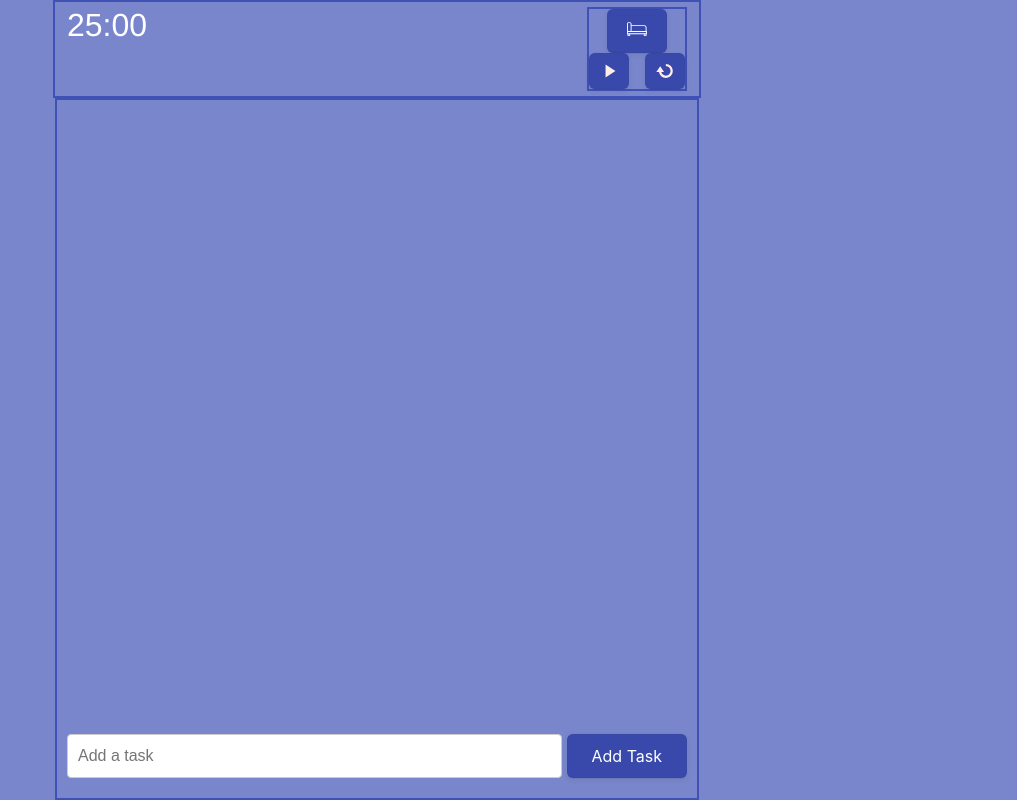
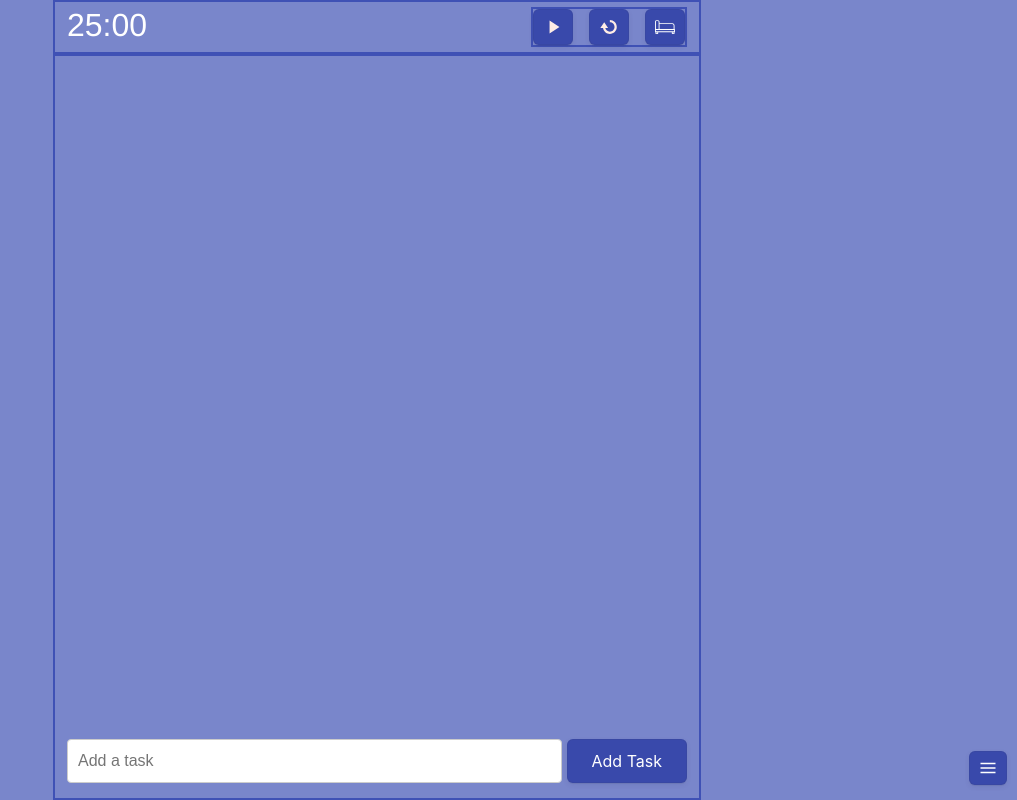
Before and after one commit to gccornejo441/Diamond-Focus, a React (Create React App) app: page / in a window 1280 px wide. Shown: the whole page, without its empty margins (263-1280 px from the left). Built offline with nearby package versions, Linux system fonts and the light colour scheme.

Commit message:
feature: moving items around

```diff
--- a/src/App.tsx
+++ b/src/App.tsx
@@ -5,6 +5,7 @@ import PopupSetting from './components/theme/PopupSetting';
 import styles from './components/ButtonPanel.module.css';
 import TaskPanel from './components/TaskPanel';
 import SettingPanel from './components/theme/SettingPanel';
+import settingStyles from './components/theme/Setting.module.css';
 
 interface ButtonProps {
   onclick: () => void;
@@ -12,7 +13,7 @@ interface ButtonProps {
 
 const MenuButton = ({ onclick }: ButtonProps) => {
   return (
-    <button onClick={onclick} className={styles.buttonMenu}>
+    <button onClick={onclick} className={settingStyles.buttonMenu}>
       <svg xmlns="http://www.w3.org/2000/svg" width="18px" height="18px" viewBox="0 0 24 24" className={styles.icon}>
         <path fill="currentColor" d="M 2 5 L 2 7 L 22 7 L 22 5 L 2 5 z M 2 11 L 2 13 L 22 13 L 22 11 L 2 11 z M 2 17 L 2 19 L 22 19 L 22 17 L 2 17 z" />
       </svg>
@@ -31,17 +32,16 @@ function App() {
 
   return (
     <div className="App">
-      {/* <div className={styles.settingButtonPanel}>
-        <MenuButton onclick={handleClick} />
-      </div>
       <PopupSetting
         isOpen={isModalOpen}
         onClose={() => setModalOpen(false)}>
-          <SettingPanel />
-      </PopupSetting> */}
-        <Timer />
-        <TaskPanel />
-
+        <SettingPanel />
+      </PopupSetting>
+      <Timer />
+      <TaskPanel />
+      <div className={settingStyles.settingButtonPanel}>
+        <MenuButton onclick={handleClick} />
+      </div>
     </div>
   );
 }
--- a/src/components/ButtonPanel.module.css
+++ b/src/components/ButtonPanel.module.css
@@ -3,7 +3,6 @@
     justify-content: center;
     align-items: center;
     gap: 1rem;
-    /* border: #ffa900 dashed 4px; */
 }
 
 .buttonPanel a {
@@ -60,12 +59,6 @@
     fill: currentColor;
 }
 
-.settingButtonPanel {
-    display: flex;
-    justify-content: right;
-    padding: 8px 16px;
-}
-
 .svgStyle {
     width: '20px';
     height: '20px';
--- a/src/components/ButtonPanel.tsx
+++ b/src/components/ButtonPanel.tsx
@@ -5,6 +5,7 @@ import { ReactComponent as ResetButton } from './assets/resetButton.svg';
 
 import { Tooltip } from 'react-tooltip';
 import styles from './ButtonPanel.module.css';
+import OptionsPanel from './OptionsPanel';
 
 const svgStyle = {
     width: '20px',
@@ -17,9 +18,12 @@ interface ButtonPanelProps {
     setIsPaused: React.Dispatch<React.SetStateAction<boolean>>;
     setIsReset: React.Dispatch<React.SetStateAction<boolean>>;
     isActive: boolean;
+    setIsTimerOrBreak: React.Dispatch<React.SetStateAction<boolean>>;
+    isTimerOrBreak: boolean;
 }
 
-const ButtonPanel: React.FC<ButtonPanelProps> = ({ setIsReset, setIsActive, setIsPaused, isActive }) => {
+const ButtonPanel: React.FC<ButtonPanelProps> = ({
+    setIsReset, setIsActive, setIsPaused, isActive, setIsTimerOrBreak, isTimerOrBreak }) => {
     const togglePlayPause = () => {
         setIsActive(!isActive);
         setIsPaused(isActive);
@@ -43,6 +47,11 @@ const ButtonPanel: React.FC<ButtonPanelProps> = ({ setIsReset, setIsActive, setI
             <button onClick={reset} className={styles.controlButton}>
                 <ResetButton style={svgStyle} aria-label="Reset" />
             </button>
+            <OptionsPanel
+                setIsReset={setIsReset}
+                setIsTimerOrBreak={setIsTimerOrBreak}
+                isTimerOrBreak={isTimerOrBreak}
+                isActive={isActive} />
             <Tooltip id="panelTooltip" />
         </div>
     );
--- a/src/components/OptionsPanel.module.css
+++ b/src/components/OptionsPanel.module.css
@@ -22,7 +22,7 @@
   font-size: 100%;
   outline: none;
   overflow: hidden;
-  padding: 10px 20px;
+  padding: 8px 10px 4px 10px;
   position: relative;
   text-align: center;
   text-transform: none;
--- a/src/components/OptionsPanel.tsx
+++ b/src/components/OptionsPanel.tsx
@@ -15,7 +15,11 @@ interface OptionsPanelProps {
   isActive: boolean;
 }
 
-const OptionsPanel = ({ setIsReset, setIsTimerOrBreak, isTimerOrBreak, isActive }: OptionsPanelProps) => {
+const OptionsPanel = ({
+  setIsTimerOrBreak,
+  setIsReset,
+  isTimerOrBreak,
+  isActive }: OptionsPanelProps) => {
   const toggleTimerOrBreak = () => {
     if (!isTimerOrBreak || !isActive) {
       setIsTimerOrBreak(!isTimerOrBreak);
@@ -24,14 +28,12 @@ const OptionsPanel = ({ setIsReset, setIsTimerOrBreak, isTimerOrBreak, isActive
   }
 
   return (
-    <div className={styles.optionsPanelContainer}>
-      <button
+    <button
         className={isTimerOrBreak ? styles.buttonBreak : styles.buttonTimer}
         onClick={toggleTimerOrBreak}
       >
         {isTimerOrBreak ? <CouchButton style={svgStyle} aria-label="Couch" /> : <TimerButton style={svgStyle} aria-label="Timer" />}
       </button>
-    </div>
   );
 }
 
--- a/src/components/TaskPanel.module.css
+++ b/src/components/TaskPanel.module.css
@@ -243,7 +243,7 @@ li {
 
 .taskPanel {
   width: 100%;
-  padding: 10px;
+  padding: 5px 12px;
   max-width: 620px;
   margin: auto;
   display: flex;
--- a/src/components/TaskPanel.tsx
+++ b/src/components/TaskPanel.tsx
@@ -1,8 +1,7 @@
 import React, { useState, useEffect } from 'react';
 import styles from './TaskPanel.module.css';
-import { Menu, Item, Separator, useContextMenu, RightSlot } from 'react-contexify';
+import { Menu, Item, useContextMenu, RightSlot } from 'react-contexify';
 import 'react-contexify/dist/ReactContexify.css';
-import Timer from './Timer';
 const MENU_ID = 'task-context-menu';
 
 interface Task {
--- a/src/components/Timer.tsx
+++ b/src/components/Timer.tsx
@@ -1,8 +1,7 @@
-import React, { useEffect, useState } from 'react';
+import { useEffect, useState } from 'react';
 import styles from './Timer.module.css';
 import ButtonPanel from './ButtonPanel';
 import { Helmet } from 'react-helmet';
-import OptionsPanel from './OptionsPanel';
 
 interface TimerModuleProps {
   minutes: number;
@@ -24,21 +23,6 @@ const TimerModule = ({ minutes, formattedSeconds, isTimerOrBreak }: TimerModuleP
   );
 
 }
-
-const DynamicHelmet = ({ isActive, isPaused, isCompleted, timer, minutes, seconds }: { isActive: boolean, isPaused: boolean, isCompleted: boolean, timer: boolean, minutes: number, seconds: number }) => {
-  const formattedSeconds = seconds < 10 ? `0${seconds}` : seconds;
-  const titleSuffix = isCompleted ? " - Completed" : isPaused ? " - Paused" : isActive ? " - Active" : " - Ready";
-  const faviconName = timer ? "/greenTomatoIcon.ico" : "/redTomatoIcon.ico";
-  const titleText = timer ? `${(minutes - 20)}:${formattedSeconds} Break ${titleSuffix}` : `${minutes}:${formattedSeconds} Timer ${titleSuffix}`;
-
-  return (
-    <Helmet>
-      <link type="image/x-icon" rel="icon" href={faviconName} />
-      <title>{titleText}</title>
-    </Helmet>
-  );
-}
-
 
 const Timer = () => {
   const [initialTitle, setInitialTitle] = useState<boolean>(true);
@@ -110,12 +94,9 @@ const Timer = () => {
         formattedSeconds={formattedSeconds}
         isTimerOrBreak={isTimerOrBreak} />
       <div className={styles.controlContainer}>
-        <OptionsPanel
-          setIsReset={setIsReset}
-          setIsTimerOrBreak={setIsTimerOrBreak}
-          isTimerOrBreak={isTimerOrBreak}
-          isActive={isActive} />
         <ButtonPanel
+        setIsTimerOrBreak={setIsTimerOrBreak}
+        isTimerOrBreak={isTimerOrBreak}
           setIsReset={setIsReset}
           setIsPaused={setIsPaused}
           setIsActive={setIsActive}
--- a/src/components/theme/Setting.module.css
+++ b/src/components/theme/Setting.module.css
@@ -1,19 +1,89 @@
-.settingPanel {
-    background-color: #0056b3;
-    padding: 8px 16px;
-    border-radius: 8px;
-    box-shadow: 0 0 10px #ffa900;
-    color: #ffa900;
+.settingButtonPanel {
+  position: absolute;
+  right: 10px;
+  bottom: 15px;
 }
 
-.settingPanelContainer {
-    display: flex;
-    justify-content: space-between;
-    align-items: center;
-    box-shadow: rgb(38, 57, 77) 0px 20px 30px -10px;
-    background: red;
-    padding: 8px 16px;
-    border-radius: 8px;
-    width: 200px;
-    height: 300px;
+.buttonMenu {
+  appearance: button;
+  backface-visibility: hidden;
+  background-color: var(--indigo-600);
+  border-radius: 6px;
+  border-width: 0;
+  box-shadow: rgba(50, 50, 93, 0.1) 0 0 0 1px inset,
+    rgba(50, 50, 93, 0.1) 0 2px 5px 0, rgba(0, 0, 0, 0.07) 0 1px 1px 0;
+  box-sizing: border-box;
+  color: #fff;
+  cursor: pointer;
+  font-family: -apple-system, system-ui, "Segoe UI", Roboto, "Helvetica Neue",
+    Ubuntu, sans-serif;
+  font-size: 100%;
+  outline: none;
+  overflow: hidden;
+  padding: 8px 10px 4px 10px;
+  position: relative;
+  text-align: center;
+  text-transform: none;
+  transform: translateZ(0);
+  transition: all 0.2s, box-shadow 0.08s ease-in;
+  user-select: none;
+  -webkit-user-select: none;
+  touch-action: manipulation;
 }
+
+.card {
+  flex-direction: column;
+  display: inline-flex;
+  background: white;
+  border-radius: 15px;
+  box-shadow: rgba(255, 255, 255, 0.1) 0 0 0 1px inset;
+  padding: 10px;
+  margin: 15px;
+}
+
+.centeredText {
+  text-align: center;
+}
+
+.inheritedStylesForExportedElement {
+  font-size: 18px;
+  color: #000000;
+}
+
+.cardIllustration {
+  height: auto;
+  min-height: 150px;
+  width: 100%;
+  background-color: rgba(25, 25, 29, 0.95);
+  border-radius: 15px;
+  box-shadow: rgba(0, 0, 0, 0.1) 0 0 0 1px inset;
+  padding: 10px 0;
+}
+
+.colorPaletteDemo {
+  list-style: none;
+  display: flex;
+  flex-direction: row;
+  flex-wrap: wrap;
+  justify-content: center;
+  column-gap: 8px;
+  row-gap: 8px;
+  margin: 9px 8px 0;
+  padding: 6px 8px 3px;
+  max-height: 300px;
+  max-width: 340px;
+  overflow-y: auto;
+}
+
+.cardText {
+  margin-top: 1em;
+}
+
+.cardTitle {
+  font-weight: 600;
+  margin-bottom: 1em;
+}
+
+.bigger {
+  font-size: 24px;
+}
--- a/src/components/theme/SettingPanel.tsx
+++ b/src/components/theme/SettingPanel.tsx
@@ -1,4 +1,22 @@
 import styles from './Setting.module.css'
+
+
+const ColorPaletteCard = () => {
+    return (
+        <div className={`${styles.card} ${styles.centeredText} ${styles.inheritedStylesForExportedElement}`}>
+            <div className={styles.cardIllustration}>
+                <ul className={styles.colorPaletteDemo}>
+                    <li style={{ backgroundColor: '#ffea00' }}></li>
+                </ul>
+            </div>
+            <div className={styles.cardText}>
+                <p className={`${styles.cardTitle} ${styles.bigger}`}>Color palette</p>
+                <p className={styles.cardDesc}>Check all the colors a website is using. Find the color you like, and click to copy.</p>
+            </div>
+        </div>
+    );
+}
+
 
 const SettingPanel = () => {
     const changeTheme = (color: string) => {
@@ -7,11 +25,19 @@ const SettingPanel = () => {
     }
 
     return (
-        <div className={styles.settingPanelContainer}>
-            <div>
-                <button onClick={() => changeTheme('--indigo-800')}>Indigo Dark</button>
-                <button onClick={() => changeTheme('#333333')}>Dark</button>
-                <button onClick={() => changeTheme('#FFD700')}>Gold</button>
+        <div className={`${styles.card} ${styles.centeredText} ${styles.inheritedStylesForExportedElement}`}>
+            <div className={styles.cardIllustration}>
+                <ul className={styles.colorPaletteDemo}>
+                    <li onClick={() => changeTheme('--indigo-500')} style={{ backgroundColor: '#283593' }}></li>
+                    <li onClick={() => changeTheme('--blue-500')} style={{ backgroundColor: '#2196f3' }}></li>
+                    <li onClick={() => changeTheme('--light-blue-500')} style={{ backgroundColor: '#03a9f4' }}></li>
+                    <li onClick={() => changeTheme('--indigo-800')} style={{ backgroundColor: '#283593' }}></li>
+                    <li onClick={() => changeTheme('--cyan-300')} style={{ backgroundColor: '#4dd0e1' }}></li>
+                    <li onClick={() => changeTheme('--green-300')} style={{ backgroundColor: '#81c784' }}></li>
+                </ul>
+            </div>
+            <div className={styles.cardText}>
+                <p className={`${styles.cardTitle} ${styles.bigger}`}>Background</p>
             </div>
         </div>
     )
```
Also changed, not shown: src/index.css (line endings or trailing spaces), 1 other file (tests, documents, lock files or other folders).
